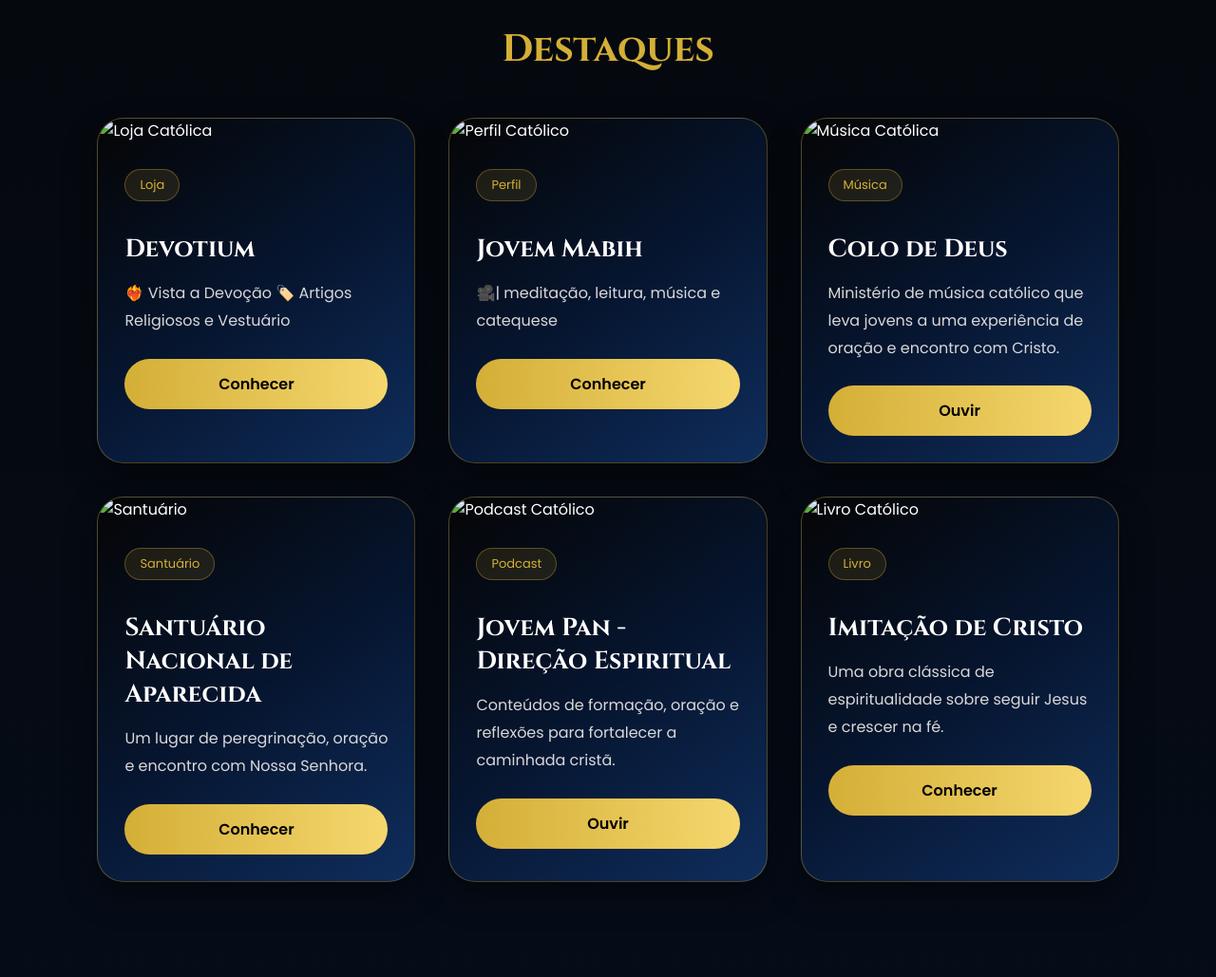
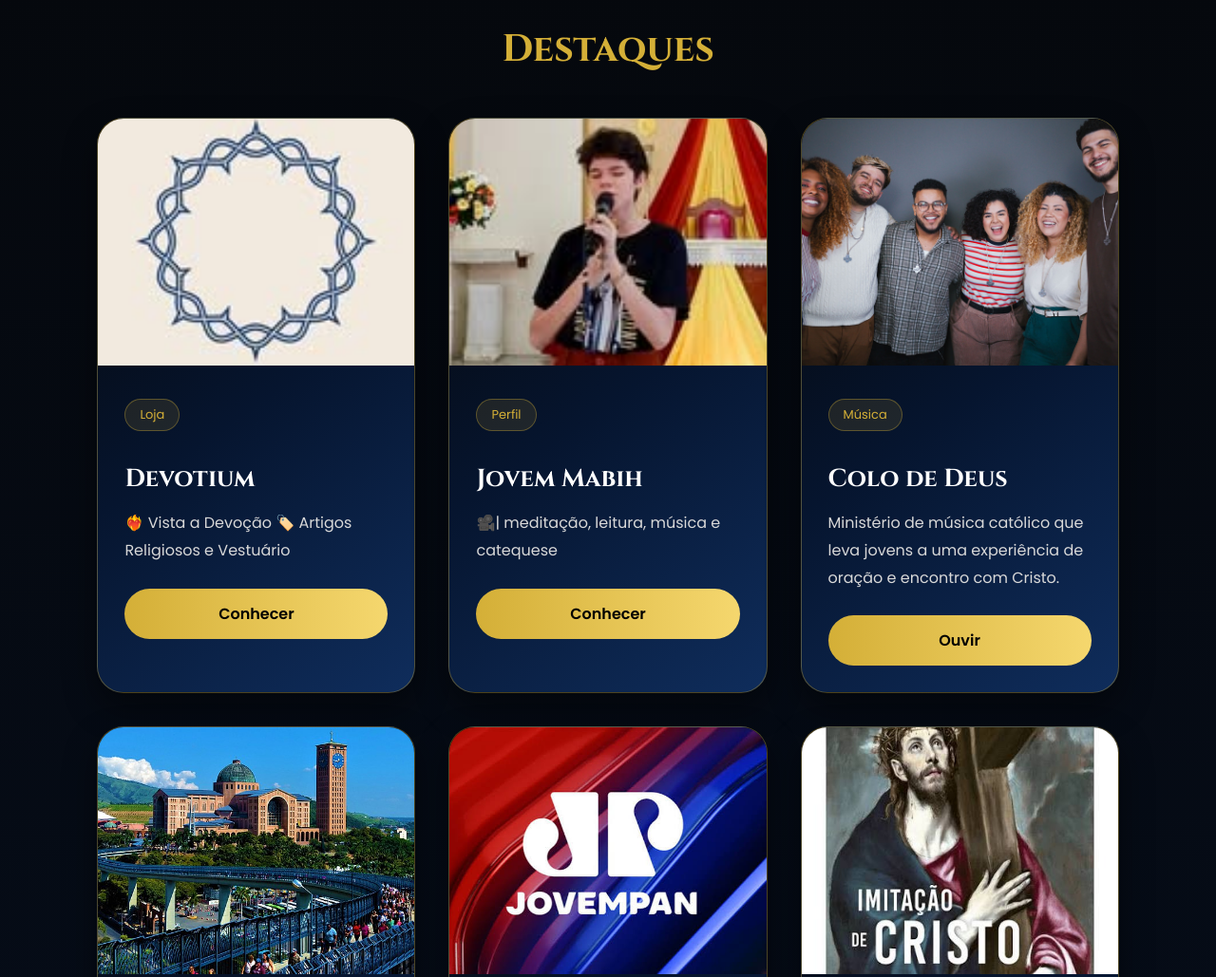
Before and after one commit to jovenspcruz/jpccatolica, a plain HTML site: page HTMLs/recomendacoes.html in a window 1280 px wide. Shown: the part 860-1889 px from the top of the page at 95% size. Drawn offline with Linux system fonts and the light colour scheme.

Commit message:
Add files via upload

```diff
--- a/HTMLs/recomendacoes.html
+++ b/HTMLs/recomendacoes.html
@@ -368,7 +368,7 @@
 <article class="destaque-card">
 
 
-<img src="../imagens/devotium.jpc.jpg"
+<img src="../imagens/recomendacoes/devotium.jpc.jpg"
 alt="Loja Católica">
 
 
@@ -428,7 +428,7 @@
 <article class="destaque-card">
 
 
-<img src="../imagens/mabih.jpc.jpg"
+<img src="../imagens/recomendacoes/mabih.jpc.jpg"
 alt="Perfil Católico">
 
 
@@ -485,7 +485,7 @@
 <article class="destaque-card">
 
 
-<img src="../imagens/colo-de-deus.jpc.jpg"
+<img src="../imagens/recomendacoes/colo-de-deus.jpc.jpg"
 alt="Música Católica">
 
 
@@ -546,7 +546,7 @@
 <article class="destaque-card">
 
 
-<img src="../imagens/basilica-nossa-s-aparecida.jpc.jpg"
+<img src="../imagens/recomendacoes/basilica-nossa-s-aparecida.jpc.jpg"
 alt="Santuário">
 
 
@@ -606,7 +606,7 @@
 <article class="destaque-card">
 
 
-<img src="../imagens/podcast1.jpeg"
+<img src="../imagens/recomendacoes/podcast1.jpeg"
 alt="Podcast Católico">
 
 
@@ -668,7 +668,7 @@
 <article class="destaque-card">
 
 
-<img src="../imagens/livro1.jpeg"
+<img src="../imagens/recomendacoes/livro1.jpeg"
 alt="Livro Católico">
 
 
```
